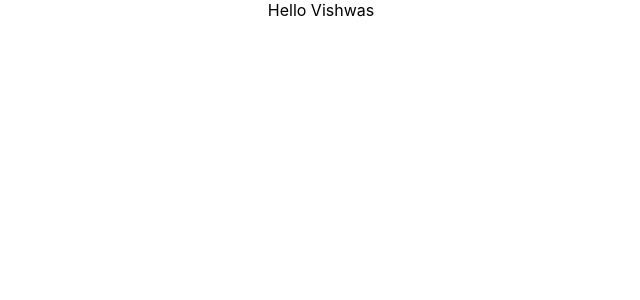
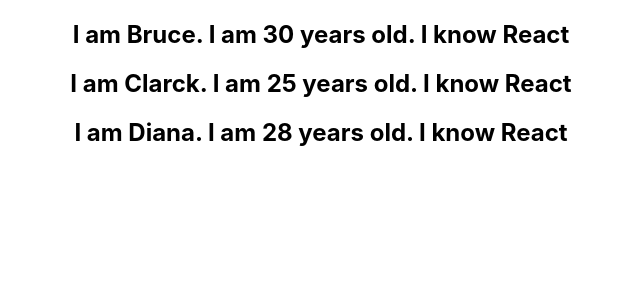
Before and after one commit to Filipe-vilela-felix/tutorial-react, a React (Create React App) app in the folder hello-world/: page / in a window 1280 px wide. Shown: the top 300 px of the page, without its empty margins (319-959 px from the left). Built offline with nearby package versions, Linux system fonts and the light colour scheme.

Commit message:
list rendering

```diff
--- a/hello-world/src/App.js
+++ b/hello-world/src/App.js
@@ -10,11 +10,13 @@
 import EventBind from './components/EventBind';
 import ParentComponent from './components/ParentComponent';
 import UserGreetting from './components/UserGreeting';
+import NameList from './components/NameList'
 
 function App() {
   return (
     <div className="App">
-      <UserGreetting />
+      <NameList />
+      {/*<UserGreetting />*/}
       {/*<ParentComponent />*/}
       {/*<EventBind />*/}
       {/*<FunctionClick />*/}
--- /dev/null
+++ b/hello-world/src/components/NameList.js
@@ -0,0 +1,31 @@
+import React from 'react'
+import Person from './Person';
+
+function NameList() {
+    const persons = [
+        {
+            id: 1,
+            name: "Bruce",
+            age: 30,
+            skill: "React"
+        },
+        {
+            id: 2,
+            name: "Clarck",
+            age: 25,
+            skill: "React"
+        },
+        {
+            id: 3,
+            name: "Diana",
+            age: 28,
+            skill: "React"
+        }
+    ]
+
+    const personList = persons.map(person => <Person person={person} />);
+
+    return personList;
+}
+
+export default NameList
--- /dev/null
+++ b/hello-world/src/components/Person.js
@@ -0,0 +1,11 @@
+import React from 'react';
+
+function Person({person}) {
+    return(
+        <div>
+            <h2>I am {person.name}. I am {person.age} years old. I know {person.skill}</h2>
+        </div>
+    )
+}
+
+export default Person
```
Also changed, not shown: 1 other file (tests, documents, lock files or other folders).
